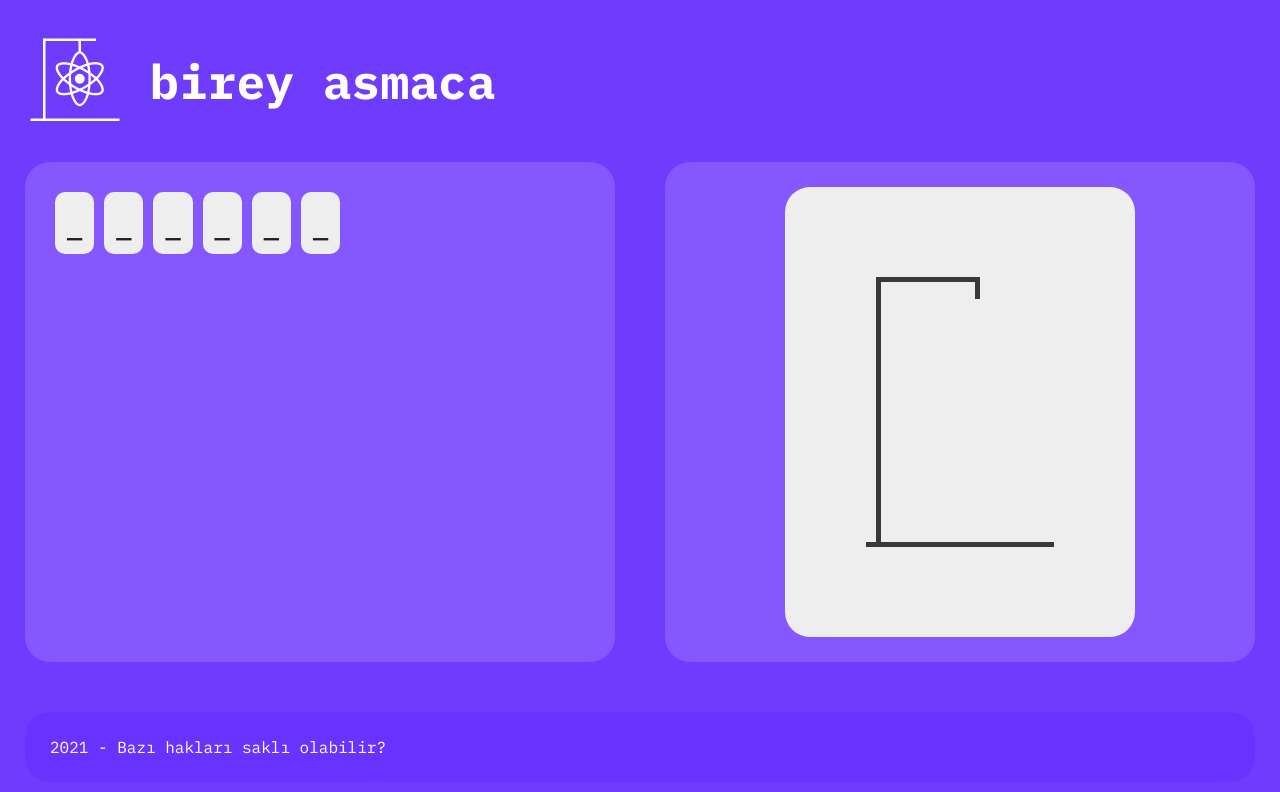
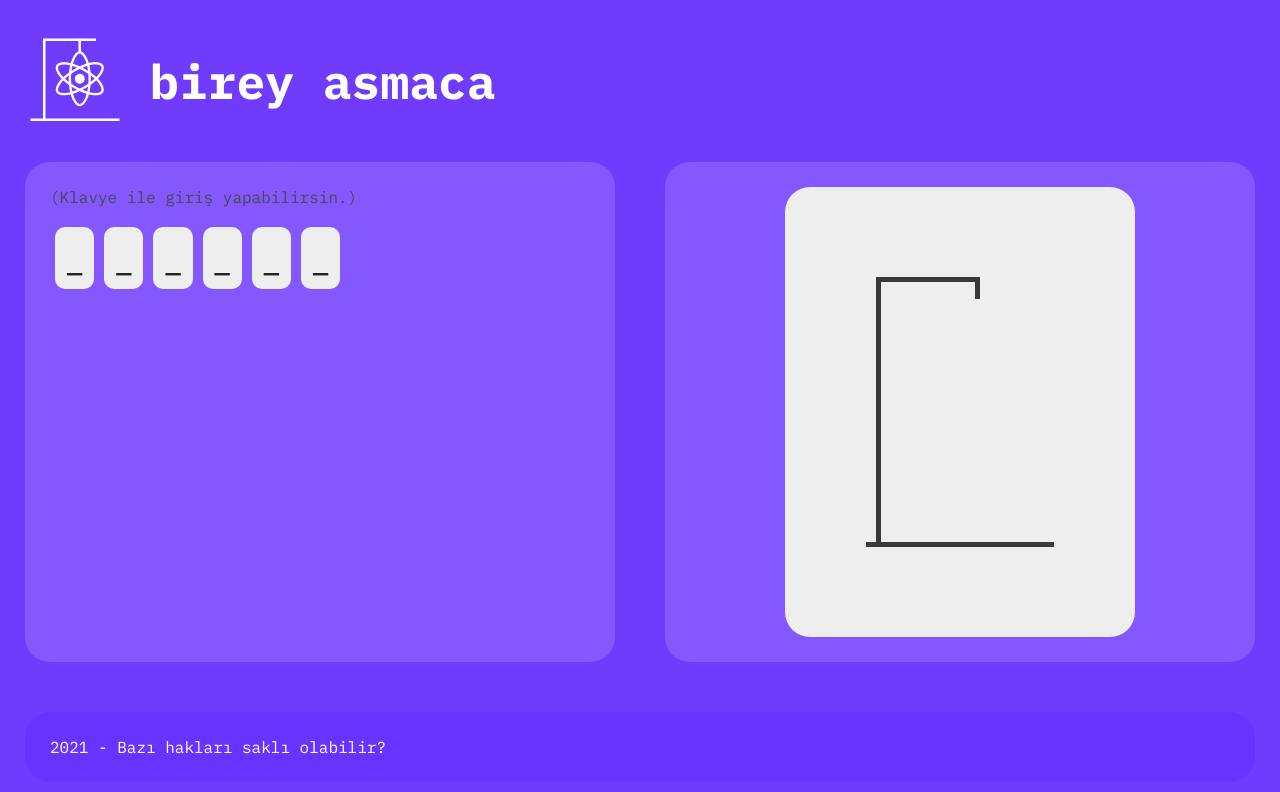
Before and after one commit to patika-hepsiburada-react-bootcamp/odev-2-abidinkofficial, a React (Create React App) app: page / in a window 1280 px wide. Shown: the top 792 px of the page. Built offline with nearby package versions, Linux system fonts and the light colour scheme.

Commit message:
Added keyboard notice

```diff
--- a/src/pages/Home/Home.module.css
+++ b/src/pages/Home/Home.module.css
@@ -52,6 +52,12 @@ header img {
   width: fit-content;
 }
 
+.game-word span {
+  display: block;
+  color: #4b4b4b;
+  margin-bottom: 15px;
+}
+
 .game-hanged {
   width: 100%;
   height: 500px;
--- a/src/pages/Home/index.js
+++ b/src/pages/Home/index.js
@@ -87,6 +87,7 @@ const Home = () => {
       </header>
       <div className={styles["game"]}>
         <div className={styles["game-word"]}>
+          <span>(Klavye ile giriş yapabilirsin.)</span>
           <div>
             {
               displayArr.map((letter, i) => <Letter key={i} letter={letter} />)
```
